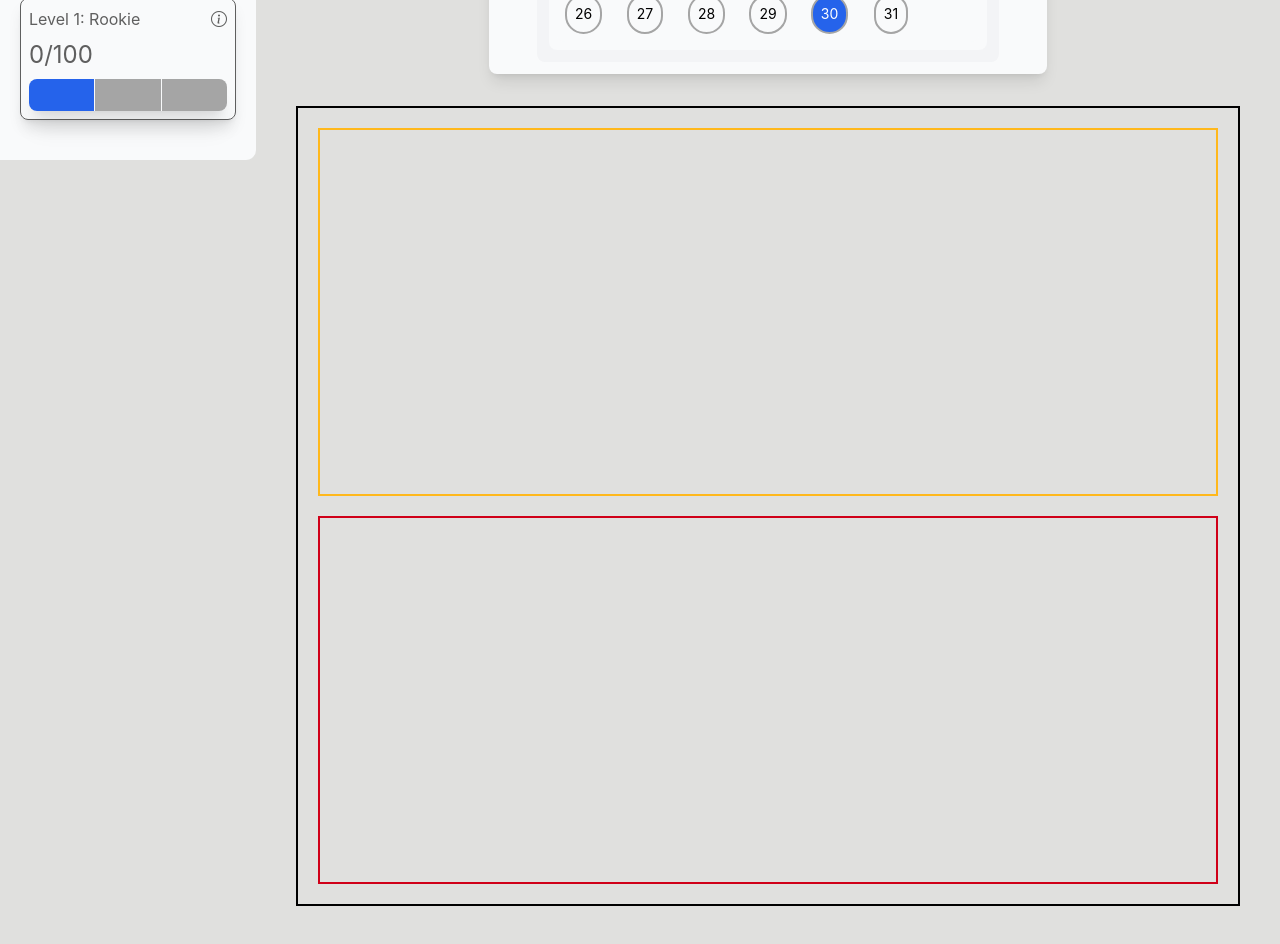
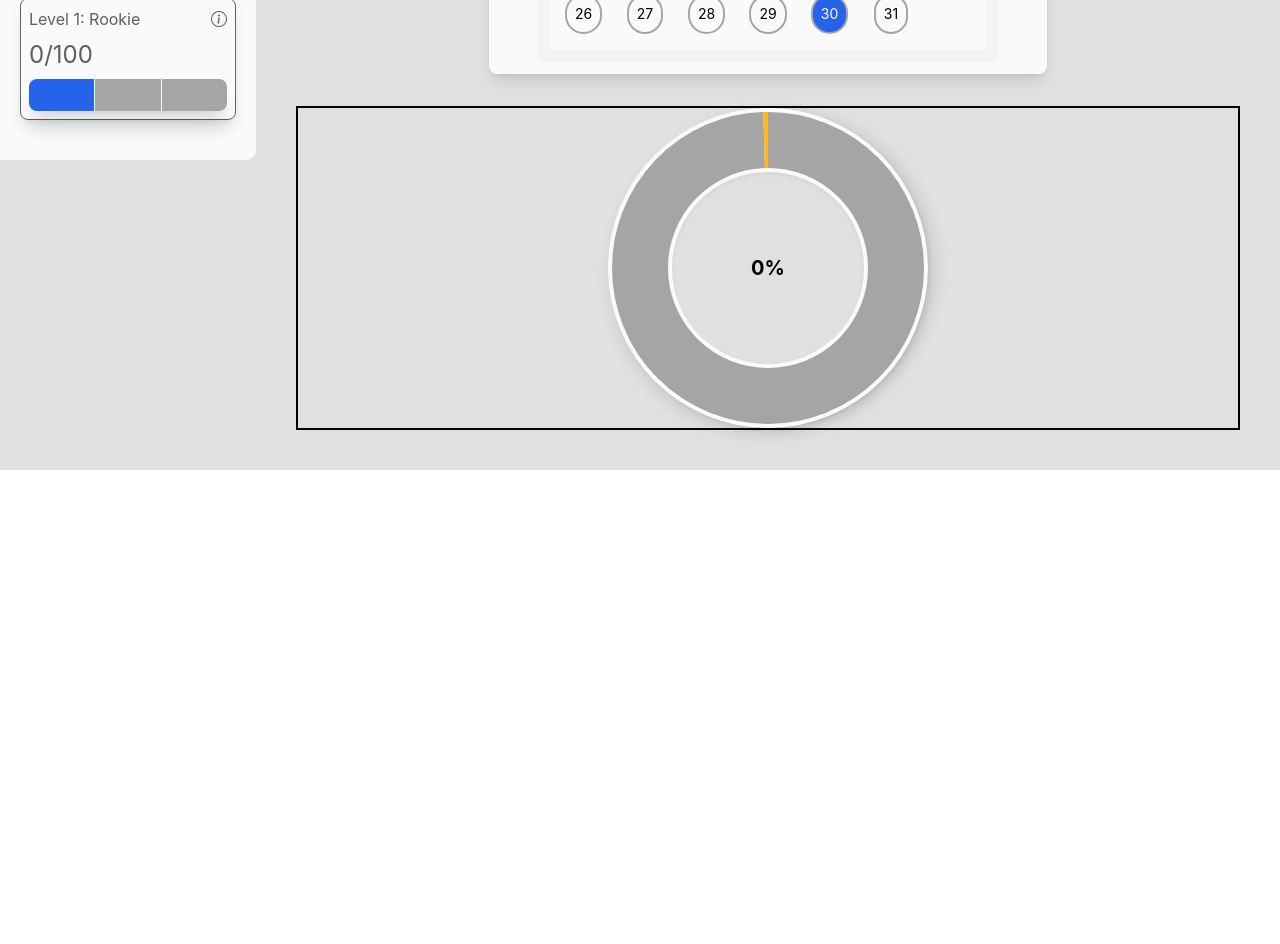
Before and after one commit to theinternetfae/Construction-site, a React (Vite) app: page /test/stats in a window 1280 px wide. Shown: the part 640-1584 px from the top of the page. After the commit the page ends 1110 px from the top, so only its background shows below. Built offline with nearby package versions, Linux system fonts and the light colour scheme.

Commit message:
Stats calculator progress bar

```diff
--- a/src/index.css
+++ b/src/index.css
@@ -540,18 +540,45 @@ body {
         }
 
         .stats-calculator-cont {
-          @apply border border-2 h-[100vh] p-5 flex flex-col gap-5;
-
-          .cont-main {
-            @apply h-[50%];
-          }
+          @apply border border-2 flex flex-col gap-5;
 
           .stats-calculator {
-            @apply border border-2 border-[var(--yellow)];
+            @apply relative flex flex-col justify-center items-center;
+
+            .progress-ring {
+              @apply absolute rounded-full h-60 shadow-lg rotate-[-90deg]
+              md:h-80;
+
+              .progress-bg {
+                @apply fill-none stroke-7 stroke-[var(--light-muted-text)];
+              }
+
+              .progress {
+                @apply fill-none stroke-[var(--accent)] stroke-7 duration-800 ease-in-out;
+              }
+
+            }
+
+
+            .calculator-circle {
+              @apply bg-[var(--mainbd-bg)] shadow-lg h-60 w-60 rounded-full flex justify-center items-center
+              md:h-80 md:w-80;
+
+              .calculator-cirlce-inner {
+                @apply h-[60%] w-[60%] rounded-full flex justify-center items-center bg-[var(--light-bgcolor)] inset-shadow-sm;
+
+                p {
+                  @apply font-bold text-xl;
+                }
+
+              }
+
+            }
+
           }
 
           .stats-results {
-            @apply border border-2 border-[var(--red)];
+            @apply font-bold border border-2 p-4;
           }
         }
       }
--- a/src/pages/Home.jsx
+++ b/src/pages/Home.jsx
@@ -68,8 +68,6 @@ function Home() {
         return dates
 
     }, [chosenDate])
-
-
 
 
 
--- a/src/pages/Stats.jsx
+++ b/src/pages/Stats.jsx
@@ -195,8 +195,44 @@ function Stats() {
 
             <section className="stats-calculator-cont">
 
-                <div className="stats-calculator cont-main"></div>
-                <div className="stats-results cont-main"></div>
+                <div className="stats-calculator cont-main">
+
+                    <svg className="progress-ring" viewBox="0 0 40 40" >
+
+                        <circle
+                            className="progress-bg"
+                            cx="20"
+                            cy="20"
+                            r="16"
+                            strokeDasharray={100}
+                            strokeDashoffset={0}
+                        />
+
+                        <circle
+                            className="progress"
+                            cx="20"
+                            cy="20"
+                            r="16"
+                            strokeDasharray={100}
+                            strokeDashoffset={100}
+                            style={{
+                                stroke: 'var(--yellow)'
+                            }}
+                        />
+
+                    </svg>
+
+                    <div className="calculator-circle">
+                        <div className="calculator-cirlce-inner">
+
+                            <p>0%</p>
+
+                        </div>
+                    </div>
+
+                </div>
+
+
 
             </section>
 
```
